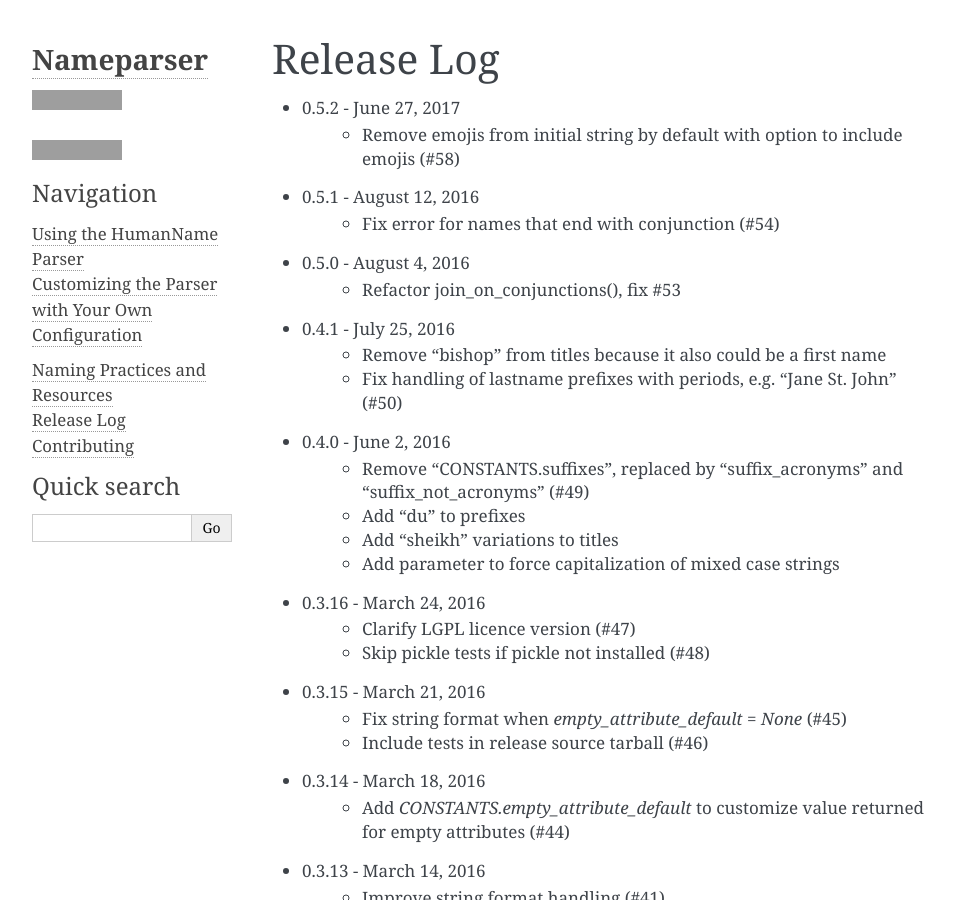
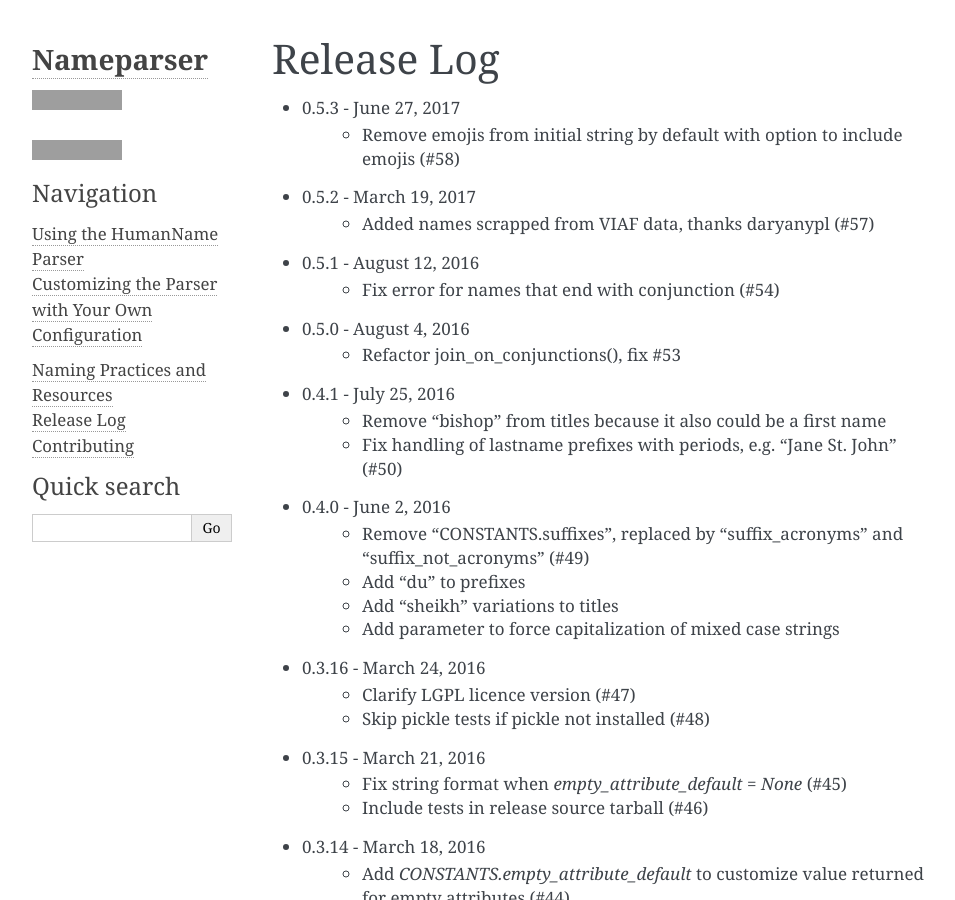
Before and after one commit to derek73/python-nameparser, a Sphinx documentation site: the page built from docs/release_log.rst, in a window 1280 px wide and 900 px high, cut to the strip 0-900 px from the top of the window. Shown: the whole strip, without its empty margins (148-1103 px from the left). Built offline with Sphinx 7.4.7, drawn with Linux system fonts in a browser that asks for light colours; pages that are not in the unit, such as notebooks, are missing from menus; the version number could not be read and is left out; grey boxes are pictures that could not be loaded.

Commit message:
update release log

```diff
--- a/docs/release_log.rst
+++ b/docs/release_log.rst
@@ -1,7 +1,9 @@
 Release Log
 ===========
-* 0.5.2 - June 27, 2017
+* 0.5.3 - June 27, 2017
     - Remove emojis from initial string by default with option to include emojis (#58)
+* 0.5.2 - March 19, 2017
+    - Added names scrapped from VIAF data, thanks daryanypl (#57)
 * 0.5.1 - August 12, 2016
     - Fix error for names that end with conjunction (#54)
 * 0.5.0 - August 4, 2016
```
